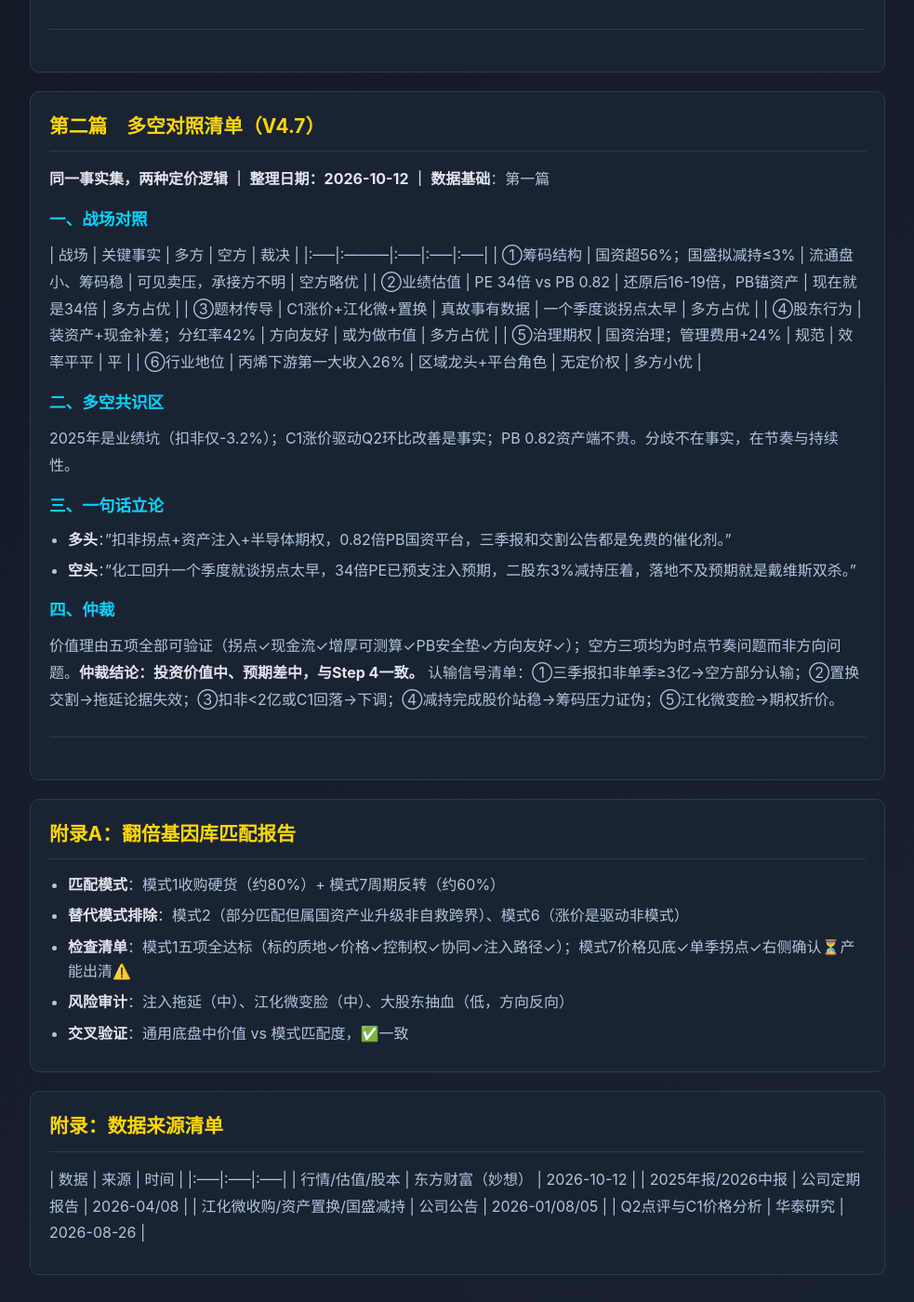
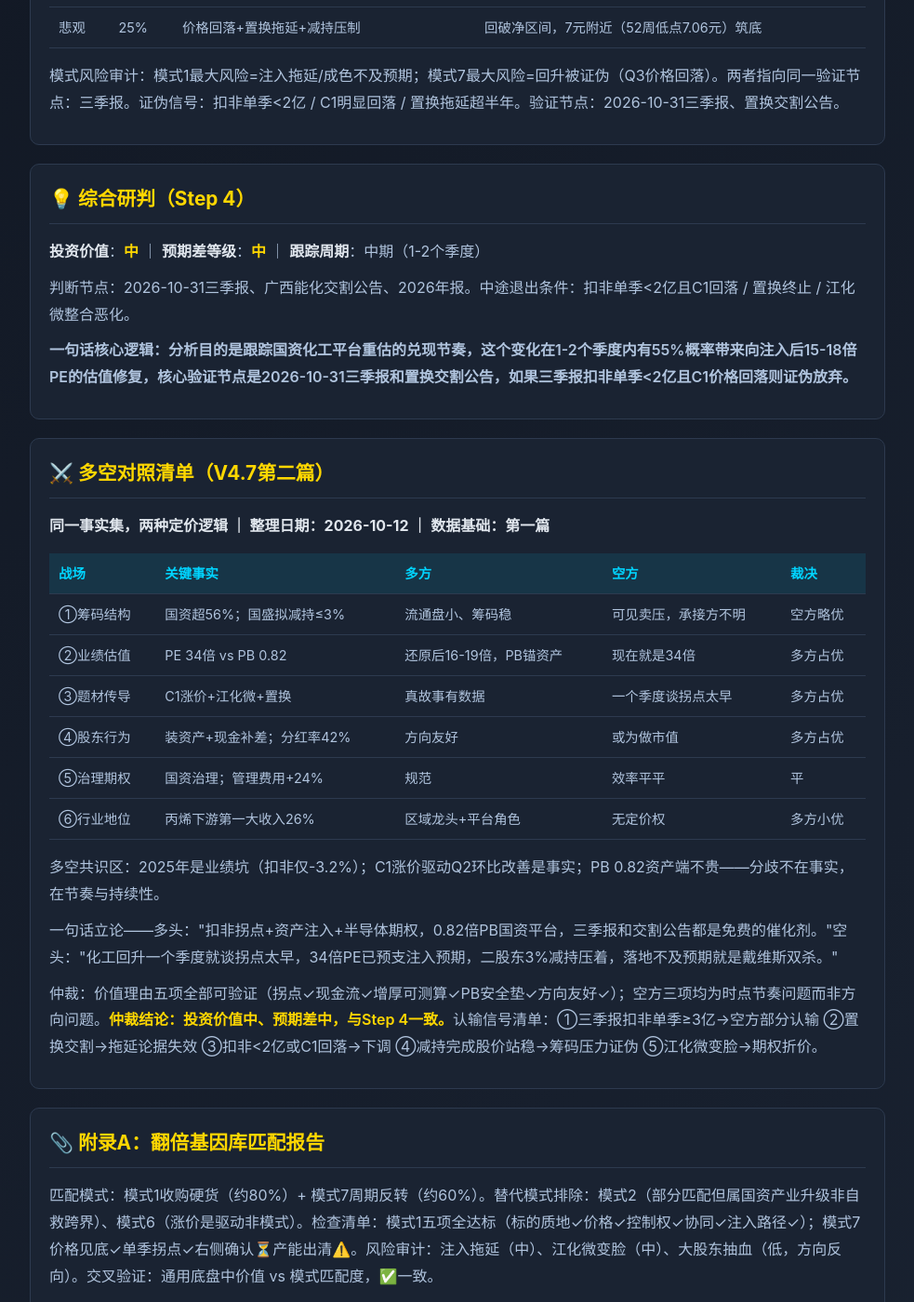
Before and after one commit to xiaoyi0319a/yixue-dashboard, a Jekyll site: the page built from _reports/600623.md, in a window 1280 px wide and 1400 px high, scrolled down 3497 px. Shown: the whole window at 93% size, without its empty margins (148-1131 px from the left). Built offline with Jekyll 4.4.1, drawn with Linux system fonts in a browser that asks for light colours; comment, search, counter and statistics services are not loaded; some of the changed text lies outside the part shown.

Commit message:
fix _reports/600623.md: 按Jekyll模板规范重写（大白话三问用【】段落、去back-link、用模板样式类）

```diff
--- a/_reports/600623.md
+++ b/_reports/600623.md
@@ -8,120 +8,112 @@ analyst: 小羿
 data_date: 2026-10-12
 ---
 
-<a href="reports.html" class="back-link">← 返回报告库</a>
-
 ## 🔥 大白话三问（30秒读完）
 
-**【这家公司是做什么的？（产业链位置）】**
-> **行业归属**：基础化工，上海国资综合化工平台。**产业链位置**：中游制造为主（能源化工/绿色轮胎/精细化工/先进材料+化工服务）。
-> **核心产品**：丙烯及下游（2025年收入118.53亿占26.05%第一大）+绿色轮胎（113.51亿占24.95%）；在建32万吨丁辛醇及丙烯酸酯、20万吨环氧树脂。
-> **客户是谁**：B2B为主，国内收入占86.3%；新并购江化微的客户是中芯国际、华虹等晶圆厂。
-> **增长逻辑**：①C1产品（甲醇/醋酸）价格周期回升 ②广西能化资产注入并表 ③江化微半导体材料放量。
+【这家公司是做什么的？（产业链位置）】基础化工，上海国资综合化工平台；产业链中游制造为主（能源化工/绿色轮胎/精细化工/先进材料+化工服务）。核心产品：丙烯及下游（2025年收入118.53亿占26.05%跃居第一大）+绿色轮胎（113.51亿占24.95%）；在建32万吨丁辛醇及丙烯酸酯、20万吨环氧树脂。客户以B2B为主，国内收入占86.3%；新并购江化微的客户是中芯国际、华虹等晶圆厂。增长逻辑：①C1（甲醇/醋酸）价格周期回升 ②广西能化资产注入并表 ③江化微半导体材料放量。
 
-**【贵不贵？】**
-> 当前8.97元、市值190亿：全年扣非8亿（悲观）→约24倍PE；10-12亿（基准）← **最可能** →约16-19倍PE；14亿+（乐观）→约14倍PE。PE-TTM 34倍系利润基数低的虚高，PB 0.82倍接近破净。**资产端便宜，利润端已部分定价**。
+【贵不贵？】当前8.97元、市值190亿：全年扣非8亿（悲观）→约24倍PE；10-12亿（基准）← 最可能 →约16-19倍PE；14亿+（乐观）→约14倍PE。PE-TTM 34倍系利润基数低的虚高，PB 0.82倍接近破净。资产端便宜，利润端已部分定价。
 
-**【有没有故事？】**
-> **真故事**：H1扣非5.78亿（+43.59%）、Q2环比+95%、经营现金流61.51亿（+505%）；控股股东装资产——18.42亿控股江化微（已过户）、47亿置换置入广西能化51%（净利5.7亿）置出关停吴泾资产，差额1.19亿现金补。**假故事**：半导体概念（江化微体量占比极小）、国资改革标签炒作。
-> **预期差**：中等——0.82倍PB未计入注入后利润中枢抬升，但34倍PE显示部分资金已抢跑。
+【有没有故事？】真故事：H1扣非5.78亿（+43.59%）、Q2环比+95%、经营现金流61.51亿（+505%）；控股股东装资产——18.42亿控股江化微（已过户）、47亿置换置入广西能化51%（净利5.7亿）置出关停吴泾资产，差额1.19亿现金补。假故事：半导体概念（江化微体量占比极小）、国资改革标签炒作。预期差：中等——0.82倍PB未计入注入后利润中枢抬升，但34倍PE显示部分资金已抢跑。
 
-**【最坏会怎样？】**
-> 证伪信号：三季报扣非单季<2亿 / C1价格Q3明显回落 / 置换拖延超半年。验证节点：2026-10-31三季报、置换交割公告。
-> 三情景：乐观PB回1.2-1.5倍（20%）/ 基准切换至注入后15-18倍PE（55%）← **最可能** / 悲观回破净7元附近筑底（25%）。
+【最坏会怎样？】证伪信号：三季报扣非单季&lt;2亿 / C1价格Q3明显回落 / 置换拖延超半年。验证节点：2026-10-31三季报、置换交割公告。三情景：乐观PB回1.2-1.5倍（20%）/ 基准切换至注入后15-18倍PE（55%）← 最可能 / 悲观回破净7元附近筑底（25%）。
 
----
+#### 📌 四句话总结
 
-## 📌 四句话总结
+核心变化：C1涨价带来扣非拐点（Q2环比+95%），控股股东把江化微和广西能化装进上市公司。估值位置：还原后基准16-19倍PE，PB 0.82接近破净。预期差：注入后利润中枢抬升定价不足，预期差中等。风险点：C1价格Q3回落或置换拖延，双逻辑同时受挫。
 
-| 维度 | 大白话 |
-|:-----|:-------|
-| **核心变化** | C1涨价带来扣非拐点（Q2环比+95%），控股股东把江化微和广西能化装进上市公司 |
-| **估值位置** | 还原后基准16-19倍PE，PB 0.82接近破净，资产便宜、利润端有人抢跑 |
-| **预期差** | 注入后利润中枢抬升定价不足，预期差中等 |
-| **风险点** | C1价格Q3回落或置换拖延，双逻辑同时受挫 |
+## 📋 执行摘要
 
----
+<p><strong>分析日期</strong>：2026-10-12</p>
+<p><strong>核心变化</strong>：C1（甲醇/醋酸）涨价驱动扣非拐点 + 国资资产注入（江化微、广西能化）进行中</p>
+<p><strong>投资价值</strong>：<span class="highlight">中</span></p>
+<p><strong>预期差等级</strong>：<span class="highlight">中</span></p>
+<p><strong>跟踪周期</strong>：中期（1-2个季度，事件与业绩双重验证）</p>
+<p><strong>关键验证节点</strong>：2026-10-31三季报、广西能化置换交割公告</p>
+<p><strong>证伪信号</strong>：扣非单季&lt;2亿 / C1明显回落 / 置换拖延超半年</p>
 
-## 执行摘要
-- **分析日期**：2026-10-12 ｜ **投资价值**：中 ｜ **预期差等级**：中 ｜ **跟踪周期**：中期（1-2季度）
-- 核心变化：C1涨价驱动扣非拐点，国资资产注入进行中，利润中枢有望从5-6亿抬至10亿+
-- 关键验证节点：2026-10-31三季报、广西能化交割公告
-- 证伪信号：扣非单季<2亿 / C1明显回落 / 置换拖延超半年
+## 🔍 变化识别（Step 1）
 
----
+<p>现价8.97元 / 市值190.1亿 / PE-TTM 34.11 / PB 0.82（每股净资产8.72元）/ 52周7.06-12.10元；2026H1营收246.24亿（+1.79%）、扣非5.78亿（+43.59%）、经营现金流61.51亿（+505%）；股东：华谊控股38.15%+国盛13.29%+国资投资5.03%，上海市国资委实控。</p>
 
-## 一、变化识别（Step 1）
-- 画像：现价8.97元/市值190.1亿/PE-TTM 34.11/PB 0.82（每股净资产8.72元）/52周7.06-12.10元；2026H1营收246.24亿（+1.79%）扣非5.78亿（+43.59%）经营现金流61.51亿（+505%）；股东：华谊控股38.15%+国盛13.29%+国资投资5.03%。
-- 核心变化一（权重最高）：扣非拐点。2025年归母-47.68%系吴泾关停+CMA反倾销诉讼等非经营性因素（扣非仅-3.17%）；Q2单季扣非3.8亿（环比+95%），甲醇/醋酸价格环比大幅上升（华泰预期Q2净利1.2亿、实际3.2亿）。
-- 核心变化二：国资资产运作。18.42亿控股江化微（8月过户，60个月不转让）；47亿置换置入广西能化51%（净利5.7亿）、置出上海能化（吴泾关停资产），差额1.19亿控股股东现金补足。
-- 🔍 一句话核心发现：方向之争已无悬念，悬念只在节奏。
+<table>
+<tr><th>变化</th><th>内容</th><th>权重</th></tr>
+<tr><td>扣非拐点（权重最高）</td><td>2025年归母-47.68%系吴泾关停+CMA反倾销诉讼等非经营性因素（扣非仅-3.17%）；Q2单季扣非3.8亿（环比+95%），甲醇/醋酸价格环比大幅上升（华泰预期Q2净利1.2亿、实际3.2亿）</td><td><span class="tag tag-base">底</span></td></tr>
+<tr><td>国资资产运作</td><td>18.42亿控股江化微（8月过户，60个月不转让）；47亿置换置入广西能化51%（净利5.7亿）、置出吴泾关停资产，差额1.19亿控股股东现金补足</td><td><span class="tag tag-base">底</span></td></tr>
+<tr><td>国盛拟减持≤3%</td><td>二股东2026-05公告，属国资体系内股权优化</td><td><span class="tag tag-top">顶</span></td></tr>
+<tr><td>半导体概念溢价</td><td>江化微体量占比极小，题材非利润</td><td><span class="tag tag-noise">噪</span></td></tr>
+<tr><td>交割时点/C1价格Q3走向</td><td>均不可控</td><td><span class="tag tag-fog">雾</span></td></tr>
+</table>
 
-## 一、变化权重排序（Step 1.5）
-- 底部支撑：Q2扣非环比+95%、现金流61.5亿、PB 0.82、注入后利润中枢10亿+预期。
-- 顶部压制：PE 34倍（基数低）、国盛减持≤3%、C1持续性未验证、轮胎海外摩擦长尾。
-- 噪音：半导体情绪溢价、国资改革标签炒作。迷雾：交割时点、C1价格Q3走向。
+<p class="highlight">一句话核心发现：扣非拐点和资产注入都是真变化，方向之争已无悬念，悬念只在节奏。</p>
 
-## 一、变化价值（Step 2）
-- 变化一（C1拐点）：现实层Q2扣非3.8亿；预期层全年10-12亿；想象层丁辛醇/环氧树脂新产能2027年继续上移。共振强度：中偏强（斜率待Q3验证）。关键质疑：涨价是地缘脉冲还是周期反转。
-- 变化二（资产注入）：静态增厚归母约2.9亿/年；与国资改革政策环境正向共振。关键质疑：交割时点、广西能化盈利可持续性。
-- 模式检查：模式1约80%达标（5/5项，扣除置换未交割不确定性）；模式7约60%（右侧确认待三季报）。
+## ⚖️ 变化权重排序（Step 1.5）
 
-## 一、即时错配识别（Step 2.5）
-- 错配一（认知差）：市场按"老化工"给0.82倍PB，资产结构已实质变化。
-- 错配二（反应差）：34倍PE已预支部分拐点预期，修复依赖"交割+三季报"双催化剂。
-- 🔍 一句话核心发现：PB与PE的撕裂本身就是错配信号，修复路径明确、时间点不可控。
+<p><span class="tag tag-base">底部支撑</span>：Q2扣非环比+95%、现金流61.5亿、PB 0.82、注入后利润中枢10亿+预期。<span class="tag tag-top">顶部压制</span>：PE 34倍（基数低）、国盛减持≤3%、C1持续性未验证、轮胎海外摩擦长尾。<span class="tag tag-noise">噪音</span>：半导体情绪溢价、国资改革标签炒作。<span class="tag tag-fog">迷雾</span>：交割时点、C1价格Q3走向。</p>
 
-## 三、可信度裁决（Step 3）
-| 情景 | 概率 | 假设 | 结果 |
-|:-----|:-----|:-----|:-----|
-| 乐观 | 20% | C1强势+注入加快+题材共振 | 按国资新材料平台重估，PB回1.2-1.5倍 |
-| 基准 | 55% | 温和回升+Q4交割 | 2026扣非10-12亿，切换至注入后15-18倍PE |
-| 悲观 | 25% | 价格回落+置换拖延+减持压制 | 回破净区间，7元附近筑底 |
-- 证伪信号：扣非单季<2亿 / C1回落 / 置换拖延超半年。验证节点：2026-10-31三季报、交割公告。
+## 📈 变化价值（Step 2）
 
-## 四、投资逻辑（Step 4）
-- **投资价值**：中 ｜ **预期差等级**：中 ｜ **跟踪周期**：中期（1-2季度）
-- 一句话核心逻辑：分析目的是跟踪国资化工平台重估的兑现节奏，这个变化在1-2个季度内有55%概率带来向注入后15-18倍PE的估值修复，核心验证节点是2026-10-31三季报和置换交割公告，如果三季报扣非单季<2亿且C1价格回落则证伪放弃。
+<h3>变化一：C1涨价/扣非拐点</h3>
+<table>
+<tr><th>层次</th><th>内容</th></tr>
+<tr><td>现实层</td><td>Q2扣非3.8亿（环比+95%），醋酸及酯H1销量83万吨、Q2营收环比+31%</td></tr>
+<tr><td>预期层</td><td>若价格中枢维持，全年扣非10-12亿</td></tr>
+<tr><td>想象层</td><td>丁辛醇、环氧树脂新产能2027年继续上移利润中枢</td></tr>
+</table>
+<p>行业景气度×公司共振：C1价格Q2环比大幅上升×华谊头部产能直接传导，共振强度<span class="highlight">中偏强</span>（斜率待Q3验证）。模式7检查：价格见底✓ 单季拐点✓ 右侧确认⏳待三季报 产能出清⚠️半达标（约60%）。<strong>关键质疑</strong>：涨价是地缘脉冲还是周期反转。</p>
 
----
+<h3>变化二：国资资产注入（模式1）</h3>
+<p>静态增厚：广西能化51%股权、2025年净利5.7亿，并表后增厚归母约2.9亿/年。模式1检查：标的质地✓ 价格✓ 控制权✓（已过户）协同✓ 注入路径✓（置换待交割）——5/5约80%。<strong>关键质疑</strong>：交割时点、广西能化盈利可持续性。</p>
 
-## 第二篇　多空对照清单（V4.7）
-**同一事实集，两种定价逻辑 ｜ 整理日期：2026-10-12 ｜ 数据基础**：第一篇
+## 🎯 即时错配识别（Step 2.5）
 
-### 一、战场对照
-| 战场 | 关键事实 | 多方 | 空方 | 裁决 |
-|:-----|:---------|:-----|:-----|:-----|
-| ①筹码结构 | 国资超56%；国盛拟减持≤3% | 流通盘小、筹码稳 | 可见卖压，承接方不明 | 空方略优 |
-| ②业绩估值 | PE 34倍 vs PB 0.82 | 还原后16-19倍，PB锚资产 | 现在就是34倍 | 多方占优 |
-| ③题材传导 | C1涨价+江化微+置换 | 真故事有数据 | 一个季度谈拐点太早 | 多方占优 |
-| ④股东行为 | 装资产+现金补差；分红率42% | 方向友好 | 或为做市值 | 多方占优 |
-| ⑤治理期权 | 国资治理；管理费用+24% | 规范 | 效率平平 | 平 |
-| ⑥行业地位 | 丙烯下游第一大收入26% | 区域龙头+平台角色 | 无定价权 | 多方小优 |
+<p>错配一（认知差）：市场按"老化工"给0.82倍PB，资产结构已实质变化（出清吴泾、控股江化微、广西能化待并表）。错配二（反应差）：34倍PE已预支部分拐点预期，修复依赖"交割+三季报"双催化剂。<span class="highlight">一句话核心发现：PB与PE的撕裂本身就是错配信号，修复路径明确、时间点不可控。</span></p>
 
-### 二、多空共识区
-2025年是业绩坑（扣非仅-3.2%）；C1涨价驱动Q2环比改善是事实；PB 0.82资产端不贵。分歧不在事实，在节奏与持续性。
+## 🔎 可信度裁决（Step 3）
 
-### 三、一句话立论
-- **多头**："扣非拐点+资产注入+半导体期权，0.82倍PB国资平台，三季报和交割公告都是免费的催化剂。"
-- **空头**："化工回升一个季度就谈拐点太早，34倍PE已预支注入预期，二股东3%减持压着，落地不及预期就是戴维斯双杀。"
+<table>
+<tr><th>情景</th><th>概率</th><th>假设</th><th>结果</th></tr>
+<tr><td>乐观</td><td>20%</td><td>C1强势+注入加快+题材共振</td><td>按国资新材料平台重估，PB回1.2-1.5倍</td></tr>
+<tr><td>基准</td><td>55%</td><td>温和回升+Q4交割+江化微平稳整合</td><td>2026扣非10-12亿，切换至注入后15-18倍PE</td></tr>
+<tr><td>悲观</td><td>25%</td><td>价格回落+置换拖延+减持压制</td><td>回破净区间，7元附近（52周低点7.06元）筑底</td></tr>
+</table>
 
-### 四、仲裁
-价值理由五项全部可验证（拐点✓现金流✓增厚可测算✓PB安全垫✓方向友好✓）；空方三项均为时点节奏问题而非方向问题。**仲裁结论：投资价值中、预期差中，与Step 4一致。**
-认输信号清单：①三季报扣非单季≥3亿→空方部分认输；②置换交割→拖延论据失效；③扣非<2亿或C1回落→下调；④减持完成股价站稳→筹码压力证伪；⑤江化微变脸→期权折价。
+<p>模式风险审计：模式1最大风险=注入拖延/成色不及预期；模式7最大风险=回升被证伪（Q3价格回落）。两者指向同一验证节点：三季报。证伪信号：扣非单季&lt;2亿 / C1明显回落 / 置换拖延超半年。验证节点：2026-10-31三季报、置换交割公告。</p>
 
----
+## 💡 综合研判（Step 4）
 
-## 附录A：翻倍基因库匹配报告
-- **匹配模式**：模式1收购硬货（约80%）+ 模式7周期反转（约60%）
-- **替代模式排除**：模式2（部分匹配但属国资产业升级非自救跨界）、模式6（涨价是驱动非模式）
-- **检查清单**：模式1五项全达标（标的质地✓价格✓控制权✓协同✓注入路径✓）；模式7价格见底✓单季拐点✓右侧确认⏳产能出清⚠️
-- **风险审计**：注入拖延（中）、江化微变脸（中）、大股东抽血（低，方向反向）
-- **交叉验证**：通用底盘中价值 vs 模式匹配度，✅一致
+<p><strong>投资价值</strong>：<span class="highlight">中</span> ｜ <strong>预期差等级</strong>：<span class="highlight">中</span> ｜ <strong>跟踪周期</strong>：中期（1-2个季度）</p>
+<p>判断节点：2026-10-31三季报、广西能化交割公告、2026年报。中途退出条件：扣非单季&lt;2亿且C1回落 / 置换终止 / 江化微整合恶化。</p>
+<p class="highlight">一句话核心逻辑：分析目的是跟踪国资化工平台重估的兑现节奏，这个变化在1-2个季度内有55%概率带来向注入后15-18倍PE的估值修复，核心验证节点是2026-10-31三季报和置换交割公告，如果三季报扣非单季&lt;2亿且C1价格回落则证伪放弃。</p>
 
-## 附录：数据来源清单
-| 数据 | 来源 | 时间 |
-|:-----|:-----|:-----|
-| 行情/估值/股本 | 东方财富（妙想） | 2026-10-12 |
-| 2025年报/2026中报 | 公司定期报告 | 2026-04/08 |
-| 江化微收购/资产置换/国盛减持 | 公司公告 | 2026-01/08/05 |
-| Q2点评与C1价格分析 | 华泰研究 | 2026-08-26 |
+## ⚔️ 多空对照清单（V4.7第二篇）
+
+**同一事实集，两种定价逻辑 ｜ 整理日期：2026-10-12 ｜ 数据基础：第一篇**
+
+<table>
+<tr><th>战场</th><th>关键事实</th><th>多方</th><th>空方</th><th>裁决</th></tr>
+<tr><td>①筹码结构</td><td>国资超56%；国盛拟减持≤3%</td><td>流通盘小、筹码稳</td><td>可见卖压，承接方不明</td><td>空方略优</td></tr>
+<tr><td>②业绩估值</td><td>PE 34倍 vs PB 0.82</td><td>还原后16-19倍，PB锚资产</td><td>现在就是34倍</td><td>多方占优</td></tr>
+<tr><td>③题材传导</td><td>C1涨价+江化微+置换</td><td>真故事有数据</td><td>一个季度谈拐点太早</td><td>多方占优</td></tr>
+<tr><td>④股东行为</td><td>装资产+现金补差；分红率42%</td><td>方向友好</td><td>或为做市值</td><td>多方占优</td></tr>
+<tr><td>⑤治理期权</td><td>国资治理；管理费用+24%</td><td>规范</td><td>效率平平</td><td>平</td></tr>
+<tr><td>⑥行业地位</td><td>丙烯下游第一大收入26%</td><td>区域龙头+平台角色</td><td>无定价权</td><td>多方小优</td></tr>
+</table>
+
+<p>多空共识区：2025年是业绩坑（扣非仅-3.2%）；C1涨价驱动Q2环比改善是事实；PB 0.82资产端不贵——分歧不在事实，在节奏与持续性。</p>
+<p>一句话立论——多头："扣非拐点+资产注入+半导体期权，0.82倍PB国资平台，三季报和交割公告都是免费的催化剂。"空头："化工回升一个季度就谈拐点太早，34倍PE已预支注入预期，二股东3%减持压着，落地不及预期就是戴维斯双杀。"</p>
+<p>仲裁：价值理由五项全部可验证（拐点✓现金流✓增厚可测算✓PB安全垫✓方向友好✓）；空方三项均为时点节奏问题而非方向问题。<span class="highlight">仲裁结论：投资价值中、预期差中，与Step 4一致。</span>认输信号清单：①三季报扣非单季≥3亿→空方部分认输 ②置换交割→拖延论据失效 ③扣非&lt;2亿或C1回落→下调 ④减持完成股价站稳→筹码压力证伪 ⑤江化微变脸→期权折价。</p>
+
+## 📎 附录A：翻倍基因库匹配报告
+
+<p>匹配模式：模式1收购硬货（约80%）+ 模式7周期反转（约60%）。替代模式排除：模式2（部分匹配但属国资产业升级非自救跨界）、模式6（涨价是驱动非模式）。检查清单：模式1五项全达标（标的质地✓价格✓控制权✓协同✓注入路径✓）；模式7价格见底✓单季拐点✓右侧确认⏳产能出清⚠️。风险审计：注入拖延（中）、江化微变脸（中）、大股东抽血（低，方向反向）。交叉验证：通用底盘中价值 vs 模式匹配度，✅一致。</p>
+
+## 📚 数据来源清单
+
+<table>
+<tr><th>数据</th><th>来源</th><th>时间</th></tr>
+<tr><td>行情/估值/股本</td><td>东方财富（妙想）</td><td>2026-10-12</td></tr>
+<tr><td>2025年报/2026中报</td><td>公司定期报告</td><td>2026-04 / 2026-08</td></tr>
+<tr><td>江化微收购/资产置换/国盛减持</td><td>公司公告</td><td>2026-01 / 2026-08 / 2026-05</td></tr>
+<tr><td>Q2点评与C1价格分析</td><td>华泰研究</td><td>2026-08-26</td></tr>
+</table>
```
